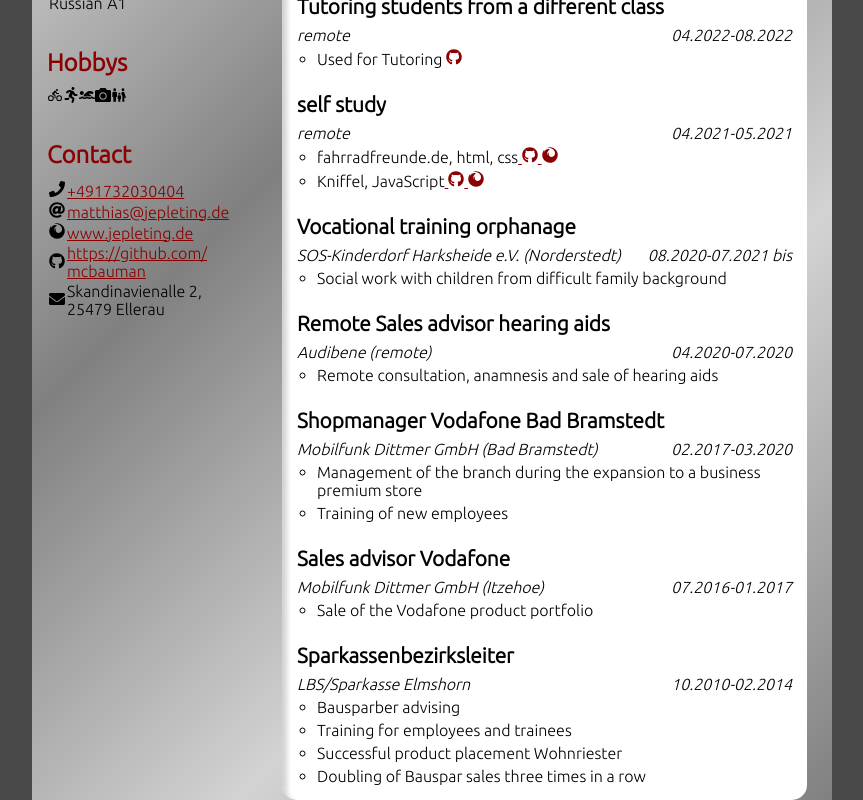
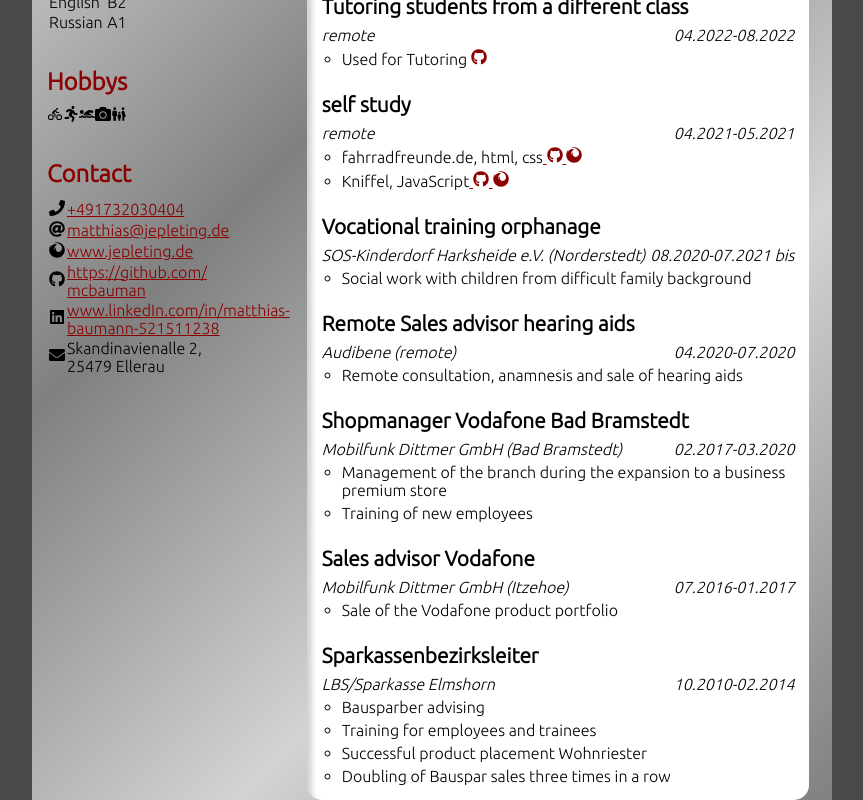
Before and after one commit to mcbauman/jepleting, a React (Create React App) app: page / in a window 1280 px wide. Shown: the part 772-1572 px from the top of the page, without its empty margins (208-1071 px from the left). Built offline with nearby package versions, Linux system fonts and the light colour scheme.

Commit message:
linkedIn

```diff
--- a/src/pages/CV.jsx
+++ b/src/pages/CV.jsx
@@ -5,6 +5,7 @@
 import {FaHtml5,FaCss3, FaJs, FaNodeJs, FaReact, FaCamera, FaHeart, FaRunning, FaSwimmer, FaPhone, FaAt, FaFirefox, FaGithub, FaEnvelope } from "react-icons/fa"
 import {IoBicycle} from "react-icons/io5"
 import {MdFamilyRestroom} from "react-icons/md"
+import {FaLinkedin} from "react-icons/fa"
 import walp from "./Walp21.jpg"
 
 export default function Page2(){
@@ -89,11 +90,15 @@
                     </tr>
                     <tr>
                         <th><FaFirefox/></th>
-                        <td><a href="http://">www.jepleting.de</a></td>
+                        <td><a href="http://jepleting.de" target="_blank">www.jepleting.de</a></td>
                     </tr>
                     <tr>
                         <th><FaGithub/></th>
-                        <td><a href="https://github.com/mcbauman">https://github.com/<br/>mcbauman</a> </td>
+                        <td><a href="https://github.com/mcbauman" target="_blank">https://github.com/<br/>mcbauman</a> </td>
+                    </tr>
+                    <tr>
+                        <th><FaLinkedin/></th>
+                        <td><a href="https://www.linkedin.com/in/matthias-baumann-521511238/" target="_blank" rel="noopener noreferrer">www.linkedIn.com/in/matthias-baumann-521511238</a></td>
                     </tr>
                     <tr>
                         <th><FaEnvelope/></th>
```
